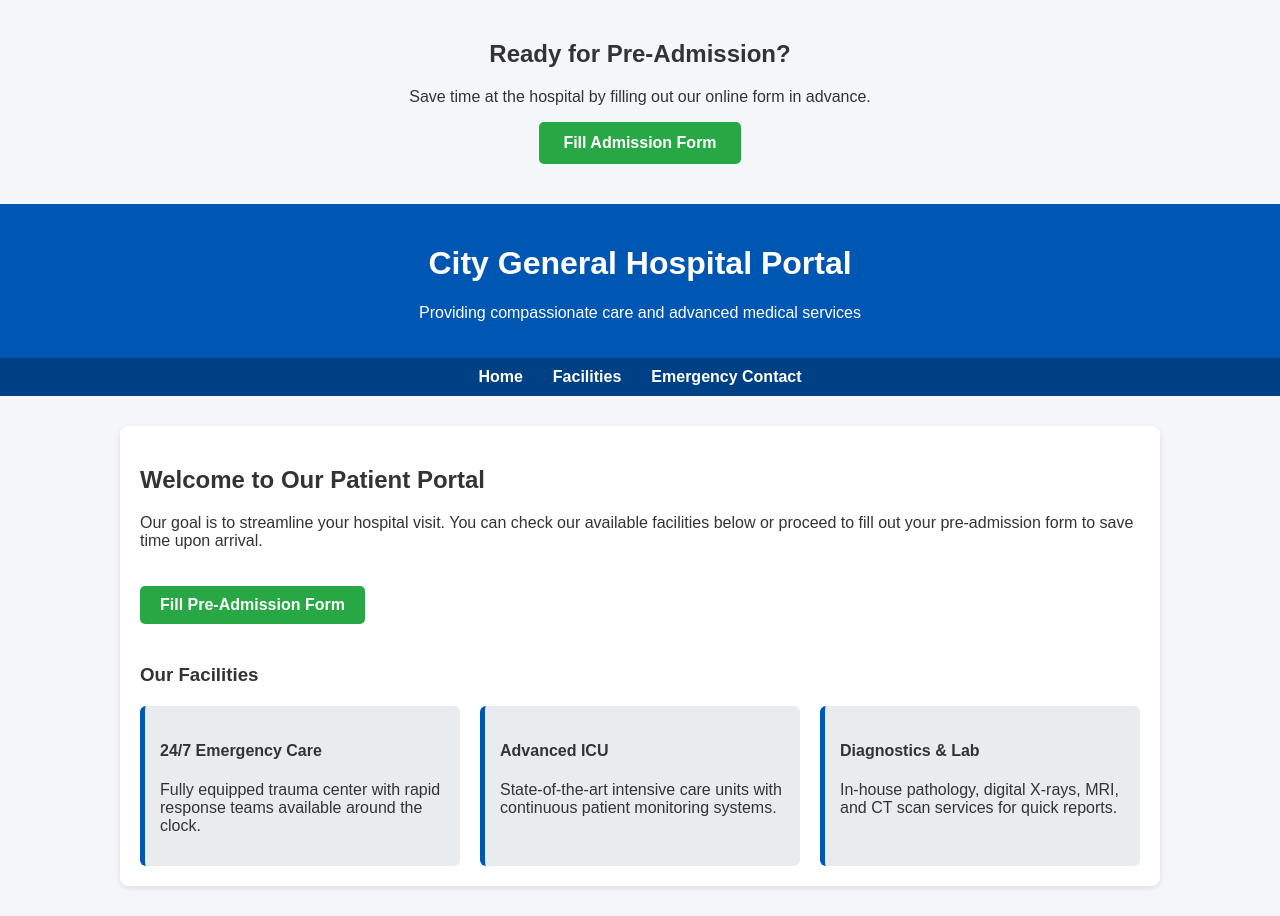
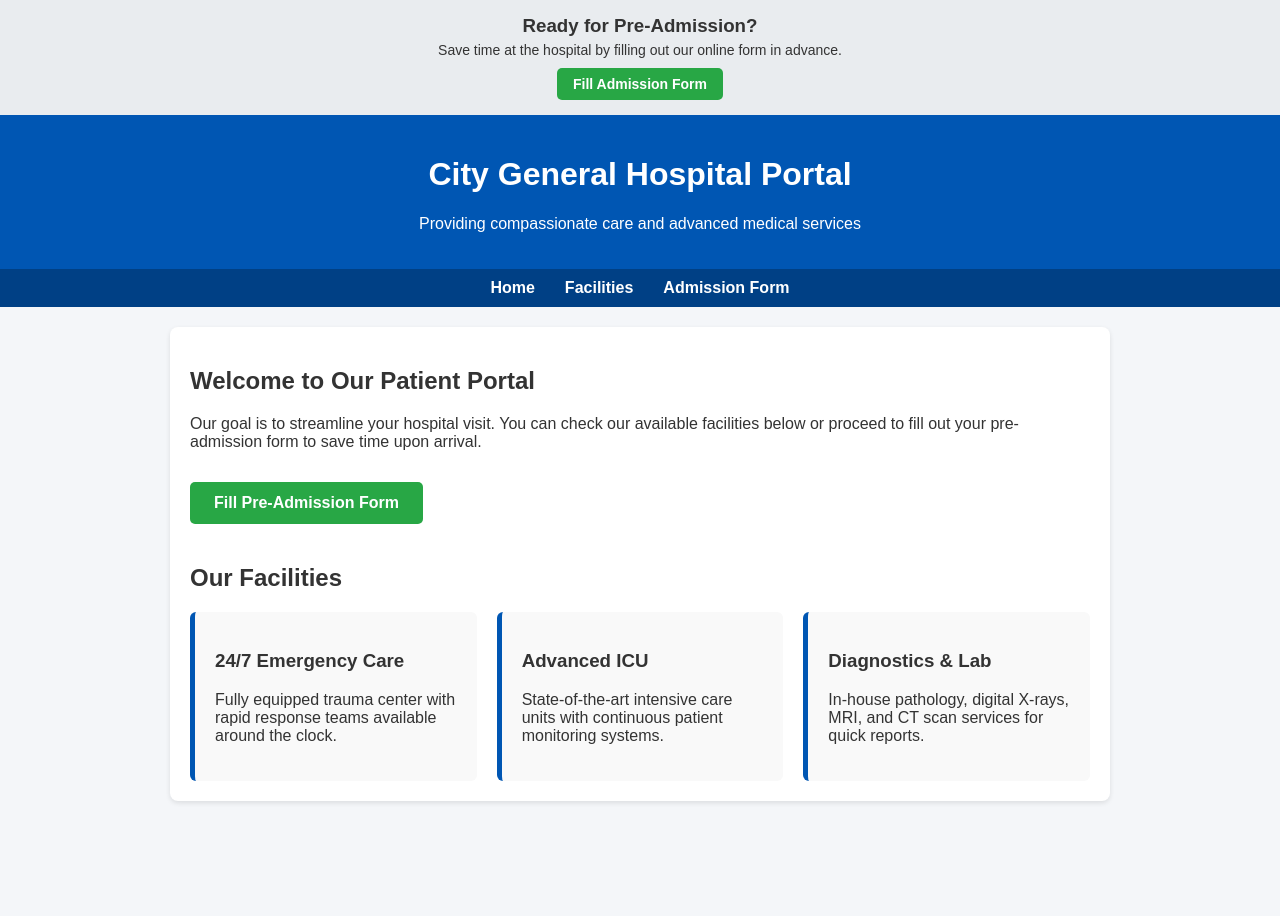
Before and after one commit to Choicest0/Medical-revolution, a plain HTML site: page index.html in a window 1280 px wide. After the commit the page ends 821 px from the top, so only its background shows below. Drawn offline with Linux system fonts and the light colour scheme.

Commit message:
index.html

```diff
--- a/index.html
+++ b/index.html
@@ -10,48 +10,53 @@
         nav { display: flex; justify-content: center; background-color: #004085; padding: 10px; }
         nav a { color: white; text-decoration: none; margin: 0 15px; font-weight: bold; }
         nav a:hover { text-decoration: underline; }
-        .container { max-width: 1000px; margin: 30px auto; padding: 20px; background: white; border-radius: 8px; box-shadow: 0 2px 5px rgba(0,0,0,0.1); }
-        .facilities { display: grid; grid-template-columns: repeat(auto-fit, minmax(250px, 1fr)); gap: 20px; margin-top: 20px; }
-        .facility-card { background: #e9ecef; padding: 15px; border-radius: 6px; border-left: 5px solid #0056b3; }
-        .btn { display: inline-block; background: #28a745; color: white; padding: 10px 20px; text-decoration: none; border-radius: 5px; margin-top: 20px; font-weight: bold; }
-        .btn:hover { background: #218838; }
+        .hero { text-align: center; padding: 40px 20px; background: white; margin-bottom: 20px; box-shadow: 0 2px 5px rgba(0,0,0,0.05); }
+        .btn { display: inline-block; background-color: #28a745; color: white; padding: 12px 24px; text-decoration: none; border-radius: 5px; font-weight: bold; font-size: 16px; margin-top: 15px; }
+        .btn:hover { background-color: #218838; }
+        .container { max-width: 900px; margin: 20px auto; padding: 20px; background: white; border-radius: 8px; box-shadow: 0 2px 5px rgba(0,0,0,0.1); }
+        .facilities-grid { display: grid; grid-template-columns: repeat(auto-fit, minmax(250px, 1fr)); gap: 20px; margin-top: 20px; }
+        .facility-card { background: #f9f9f9; padding: 20px; border-radius: 6px; border-left: 5px solid #0056b3; }
     </style>
 </head>
 <body>
-<div style="text-align: center; margin: 40px 0;">
-    <h2>Ready for Pre-Admission?</h2>
-    <p>Save time at the hospital by filling out our online form in advance.</p>
-    <a href="form.html" style="display: inline-block; background-color: #28a745; color: white; padding: 12px 24px; text-decoration: none; border-radius: 5px; font-weight: bold; font-size: 16px;">Fill Admission Form</a>
-</div>
+
+    <!-- Top Banner / Button Section -->
+    <div style="background-color: #e9ecef; text-align: center; padding: 15px;">
+        <h3 style="margin: 0 0 5px 0;">Ready for Pre-Admission?</h3>
+        <p style="margin: 0 0 10px 0; font-size: 14px;">Save time at the hospital by filling out our online form in advance.</p>
+        <a href="form.html" class="btn" style="margin-top: 0; padding: 8px 16px; font-size: 14px;">Fill Admission Form</a>
+    </div>
+
     <header>
         <h1>City General Hospital Portal</h1>
         <p>Providing compassionate care and advanced medical services</p>
     </header>
 
     <nav>
-        <a href="#">Home</a>
+        <a href="index.html">Home</a>
         <a href="#facilities">Facilities</a>
-        <a href="#contact">Emergency Contact</a>
+        <a href="form.html">Admission Form</a>
     </nav>
 
     <div class="container">
         <h2>Welcome to Our Patient Portal</h2>
         <p>Our goal is to streamline your hospital visit. You can check our available facilities below or proceed to fill out your pre-admission form to save time upon arrival.</p>
 
-        <a href="#" class="btn">Fill Pre-Admission Form</a>
+        <!-- Second Connected Button -->
+        <a href="form.html" class="btn">Fill Pre-Admission Form</a>
 
-        <h3 id="facilities" style="margin-top: 40px;">Our Facilities</h3>
-        <div class="facilities">
+        <h2 id="facilities" style="margin-top: 40px;">Our Facilities</h2>
+        <div class="facilities-grid">
             <div class="facility-card">
-                <h4>24/7 Emergency Care</h4>
+                <h3>24/7 Emergency Care</h3>
                 <p>Fully equipped trauma center with rapid response teams available around the clock.</p>
             </div>
             <div class="facility-card">
-                <h4>Advanced ICU</h4>
+                <h3>Advanced ICU</h3>
                 <p>State-of-the-art intensive care units with continuous patient monitoring systems.</p>
             </div>
             <div class="facility-card">
-                <h4>Diagnostics & Lab</h4>
+                <h3>Diagnostics & Lab</h3>
                 <p>In-house pathology, digital X-rays, MRI, and CT scan services for quick reports.</p>
             </div>
         </div>
```
